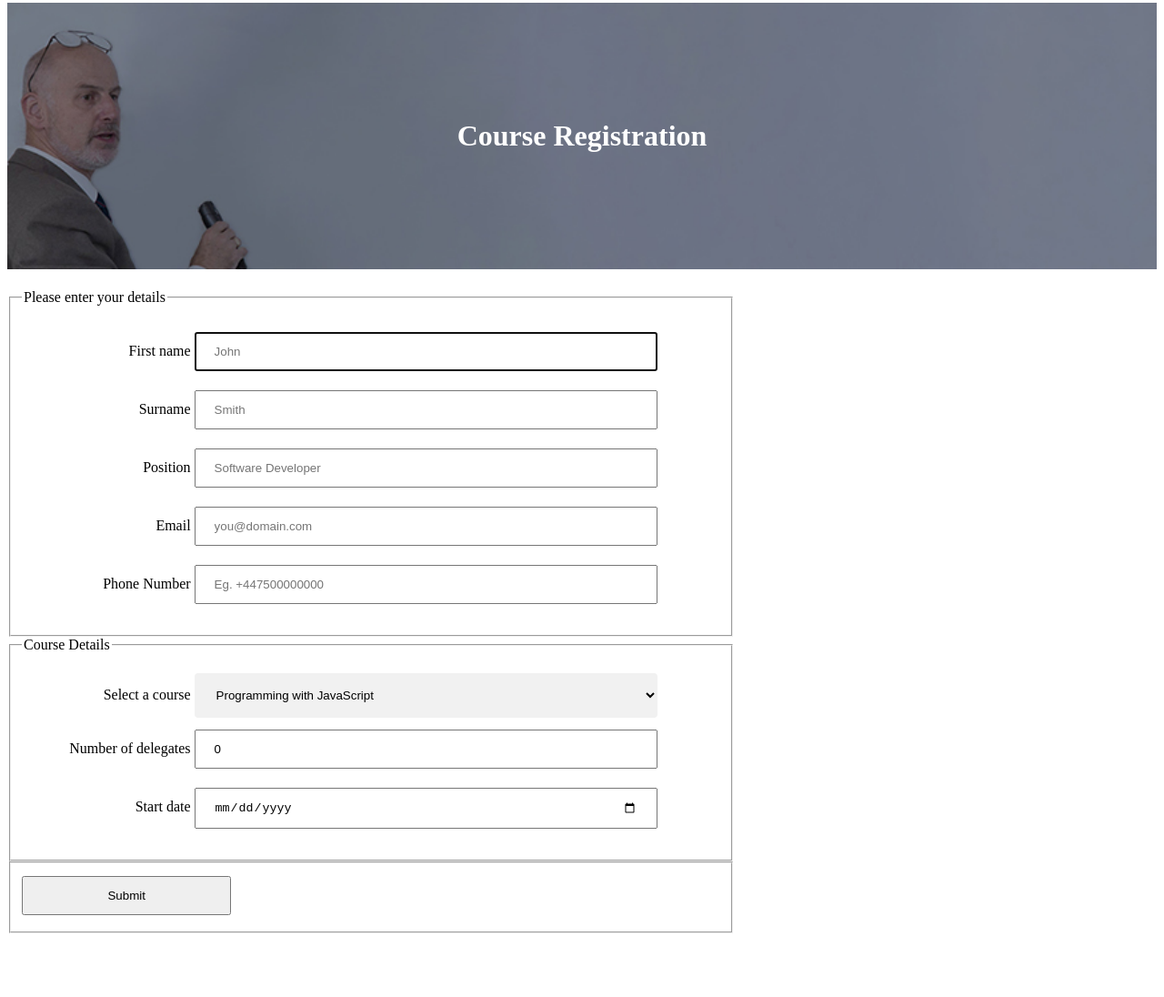
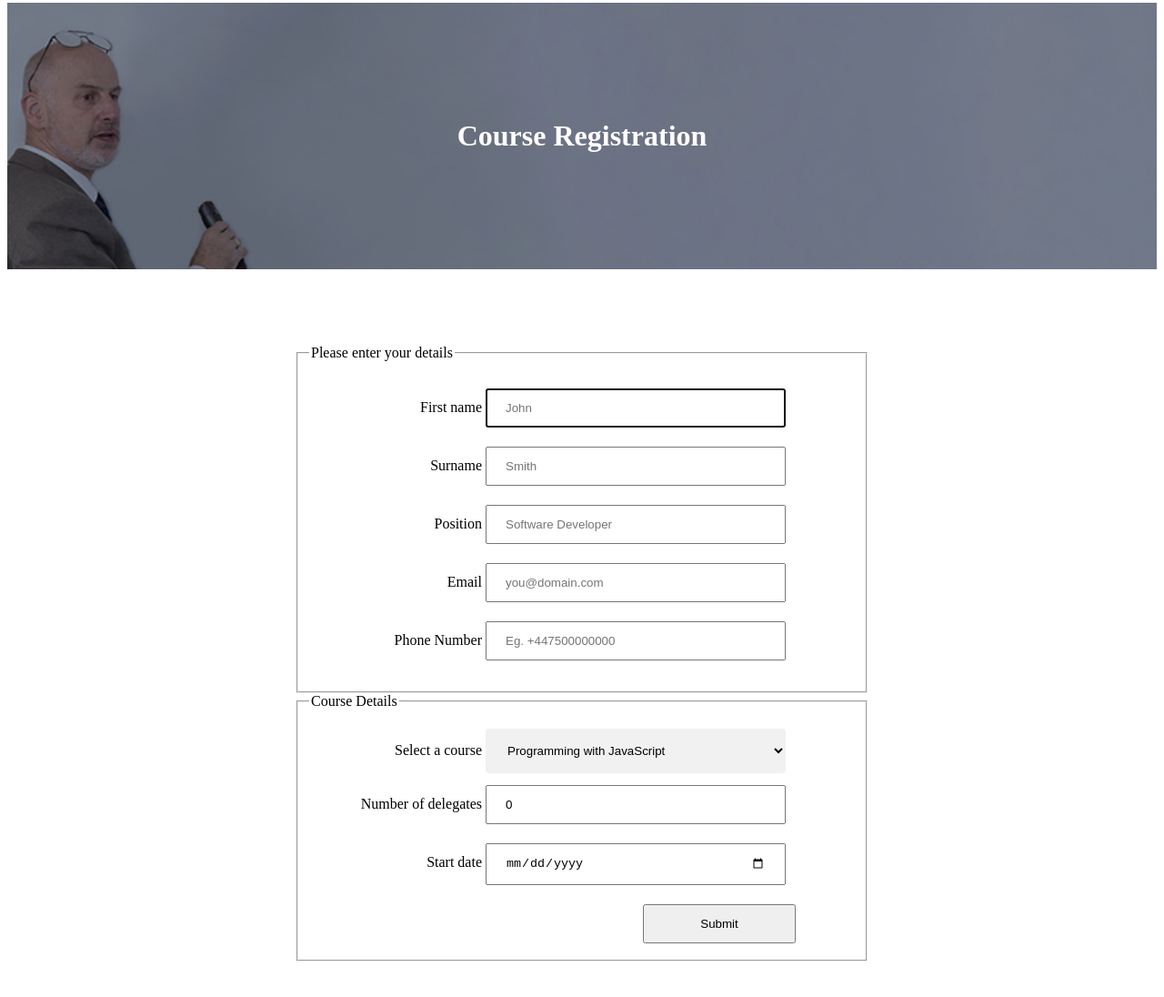
Before and after one commit to TLC2325/M1_html, a plain HTML site: page 05_forms/registration.html in a window 1280 px wide. Shown: the part 72-1168 px from the top of the page at 91% size. Before the commit the page ends 1106 px from the top, so only its background shows below. Drawn offline with Linux system fonts and the light colour scheme.

Commit message:
updating css

```diff
--- a/05_forms/registration.html
+++ b/05_forms/registration.html
@@ -14,28 +14,32 @@
 
         label {
             display: inline-block;
-            width: 100px;
+            width: 150px;
             text-align: right;
         }
 
-        .container {
-            /* position: center; */
-            max-width: 800px;
+        .form-container {
+            display: flex;
+            justify-content: center;
+            align-items: center;
+            min-height: 100vh;
+            /* vh stands for viewport height */
         }
 
-        label {
-            width: 20%;
+        form {
+            width: 50%;
+            /* adjust this value to control the form's width */
         }
 
         input {
-            width: 70%;
+            width: 330px;
             padding: 12px 20px;
             margin: 8px 0;
             box-sizing: border-box;
         }
 
         select {
-            width: 70%;
+            width: 330px;
             padding: 16px 20px;
             border: none;
             border-radius: 4px;
@@ -44,6 +48,10 @@
 
         .btn {
             width: 30%;
+            text-align: center;
+            cursor: pointer;
+            float: right;
+            margin-right: 65px;
         }
     </style>
 </head>
@@ -57,7 +65,8 @@
     </header>
 
     <!-- insert form here -->
-    <form action="" class="container">
+    <div class="form-container">
+        <form>
             <fieldset>
                 <legend>Please enter your details</legend>
                 <ul>
@@ -97,20 +106,20 @@
                     </li>
                     <li>
                         <label for="number-of-delegates">Number of delegates</label>
-                    <input type="number" id="number-of-delegates" name="number-of-delegates" step="1" value="0" min="1"
-                        max="50">
+                        <input type="number" id="number-of-delegates" name="number-of-delegates" step="1" value="0"
+                            min="1" max="50">
                     </li>
                     <li>
                         <label for="start">Start date</label>
                         <input type="date" id="start" name="start-date">
                     </li>
+                    <li>
+                        <input class="btn" type="submit" value="Submit">
+                    </li>
                 </ul>
             </fieldset>
-        <fieldset>
-            <input class="btn" type="submit" value="Submit">
-        </fieldset>
         </form>
-
+    </div>
 </body>
 
 </html>
```
Lines whose indentation alone changed are shown as unchanged.
